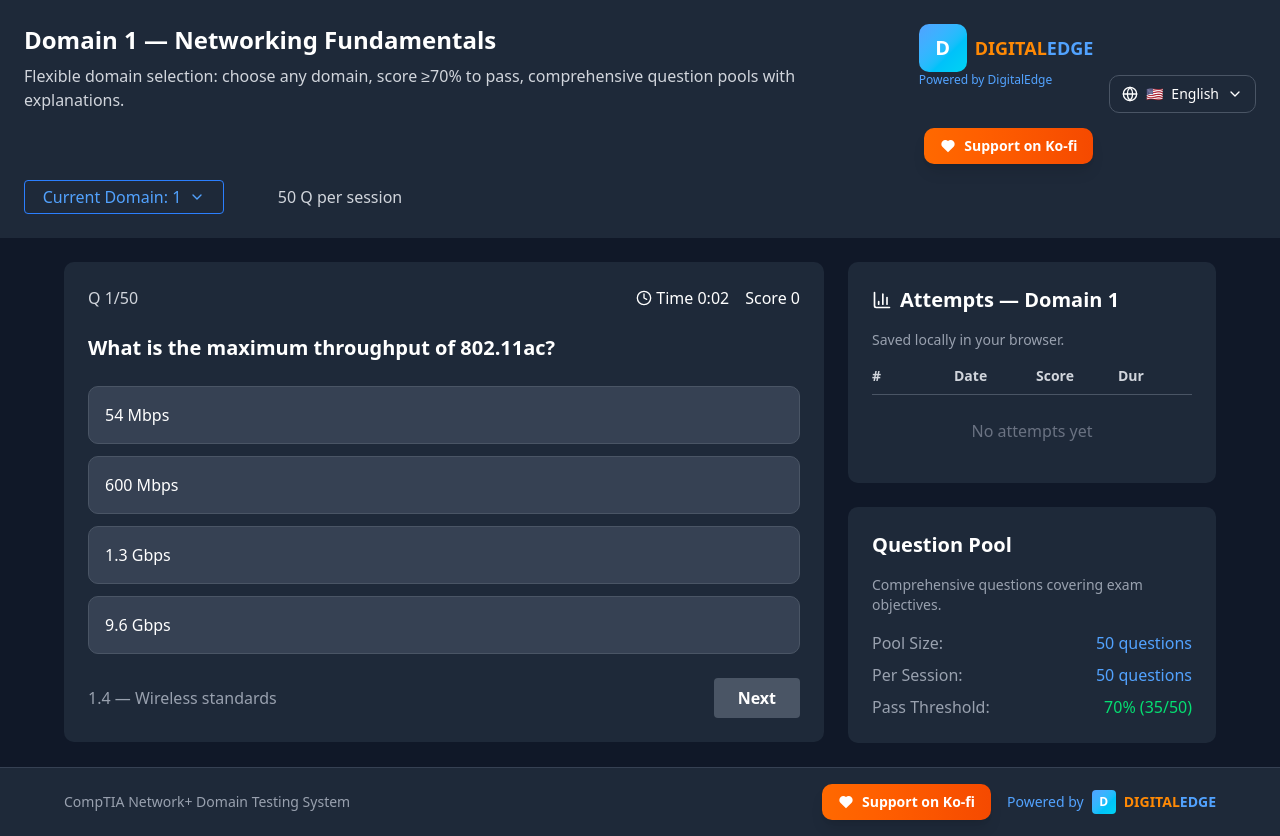
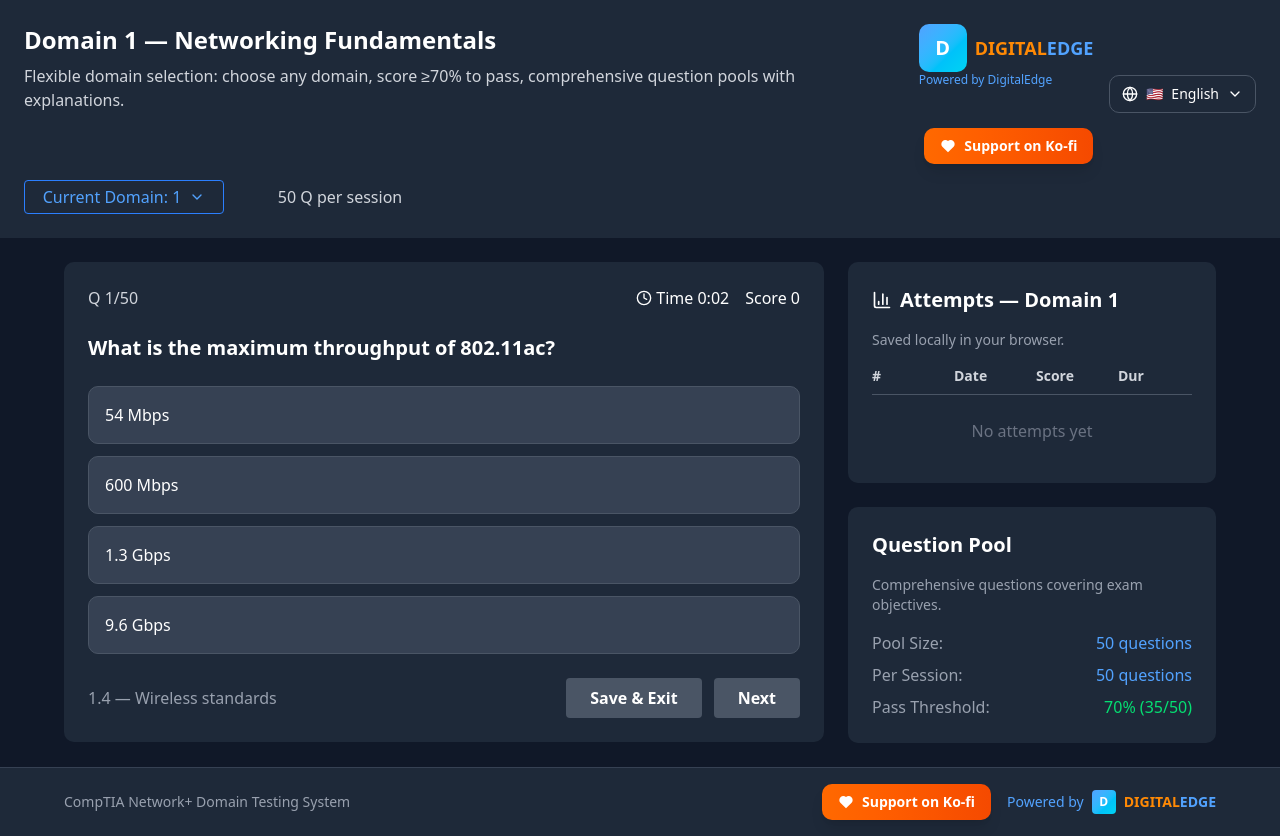
Before and after one commit to tradezone55/digitaledge, a React (Vite) app: page /home in a window 1280 px wide. Both pictures are taken after a click on the button "Start Session". Built offline with nearby package versions, Linux system fonts and the light colour scheme.

Commit message:
Add Save & Exit button to exam

```diff
--- a/src/components/AccessScreen.tsx
+++ b/src/components/AccessScreen.tsx
@@ -1387,6 +1387,43 @@ const AccessScreen = ({ }: AccessScreenProps) => {
   };
 
   // Move to next question
+  // Save & Exit function - allows students to exit and review their progress
+  const saveAndExit = async () => {
+    // Save current answer if one is selected
+    if (selectedAnswer !== -1) {
+      const isCorrect =
+        selectedAnswer === currentQuestions[currentQuestion].correct;
+      const newAnswers: UserAnswer[] = [
+        ...userAnswers,
+        {
+          questionIndex: currentQuestion,
+          selected: selectedAnswer,
+          correct: isCorrect,
+        },
+      ];
+      setUserAnswers(newAnswers);
+
+      const newScore = isCorrect ? score + 1 : score;
+      setScore(newScore);
+
+      // Update state with current progress
+      setQuizState({
+        score: newScore,
+        question: currentQuestion + 1,
+      });
+    }
+
+    // Show results/review screen without marking session as complete
+    setSessionActive(false);
+    setShowResults(true);
+
+    // Update URL to show results
+    setQuizState({
+      showResults: true,
+      sessionActive: false,
+    });
+  };
+
   const nextQuestion = async () => {
     const isCorrect =
       selectedAnswer === currentQuestions[currentQuestion].correct;
@@ -1781,6 +1818,14 @@ const AccessScreen = ({ }: AccessScreenProps) => {
                   <span className="text-gray-400">
                     {currentQuestions[currentQuestion]?.topic}
                   </span>
+                  <div className="flex gap-3">
+                    <button
+                      onClick={saveAndExit}
+                      className="bg-gray-600 hover:bg-gray-700 px-6 py-2 rounded font-semibold transition-colors"
+                      title="Save your progress and exit to review"
+                    >
+                      Save & Exit
+                    </button>
                     <button
                       onClick={nextQuestion}
                       disabled={selectedAnswer === -1}
@@ -1790,6 +1835,7 @@ const AccessScreen = ({ }: AccessScreenProps) => {
                         ? t('quiz:demo.finish')
                         : t('quiz:demo.next')}
                     </button>
+                  </div>
                 </div>
               </div>
             ) : (
```
Lines whose indentation alone changed are shown as unchanged.
